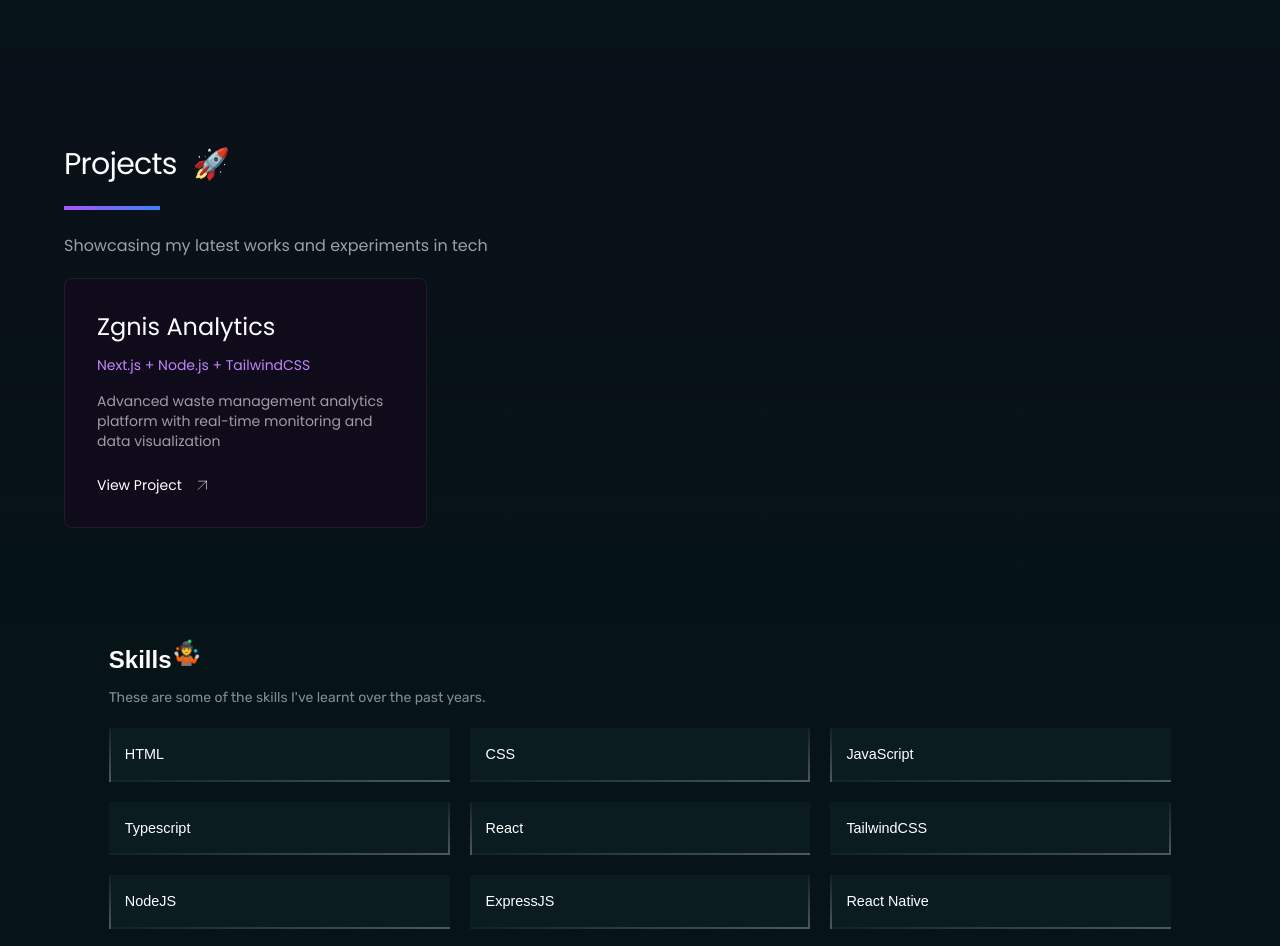
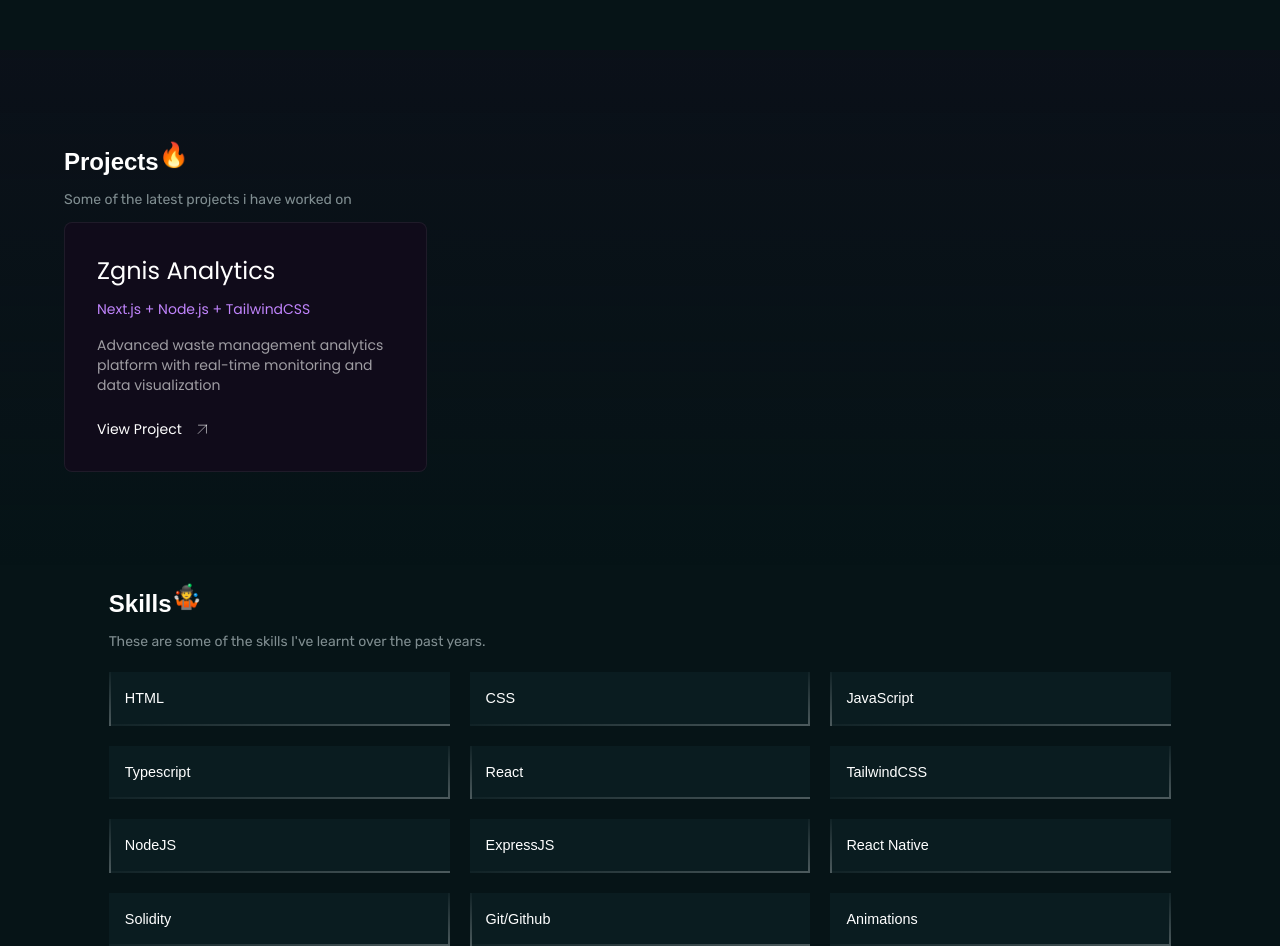
Before and after one commit to heyrapto/portfolio-, a React (Vite) app: page / in a window 1280 px wide. Shown: the part 1680-2626 px from the top of the page. Built offline with nearby package versions, Linux system fonts and the light colour scheme.

Commit message:
Update RecentWorks.tsx

```diff
--- a/src/pages/RecentWorks.tsx
+++ b/src/pages/RecentWorks.tsx
@@ -8,21 +8,13 @@ const RecentWorks = () => {
             <div className="absolute inset-0 bg-gradient-to-b from-[#130b1c] to-transparent opacity-40" />
 
             <div className="max-w-7xl mx-auto relative">
-                <motion.div
-                    initial={{ opacity: 0, y: -20 }}
-                    whileInView={{ opacity: 1, y: 0 }}
-                    viewport={{ once: true }}
-                    className="text-left mb-5"
-                >
-                    <h2 className="text-2xl md:text-3xl font-clashbold text-white mb-6 tracking-tight">
-                        Projects
-                        <span className="inline-block ml-4 transform hover:scale-110 transition-transform">🚀</span>
-                    </h2>
-                    <div className="h-1 w-24 bg-gradient-to-r from-purple-500 to-blue-500 mb-6" />
-                    <p className="text-[#FFFFFF99] text-base md:text-l ">
-                        Showcasing my latest works and experiments in tech
-                    </p>
-                </motion.div>
+                <h2 className="text-2xl font-bold font-clash">
+              Projects
+              <span className="inline-block animate-bounce">🔥</span>
+            </h2>
+            <p className="text-sm text-[#808e91] font-rubik my-3">
+              Some of the latest projects i have worked on
+            </p>
 
                 <div className="grid grid-cols-1 md:grid-cols-2 lg:grid-cols-3 gap-8">
                     {projects.map((project, index) => (
```
